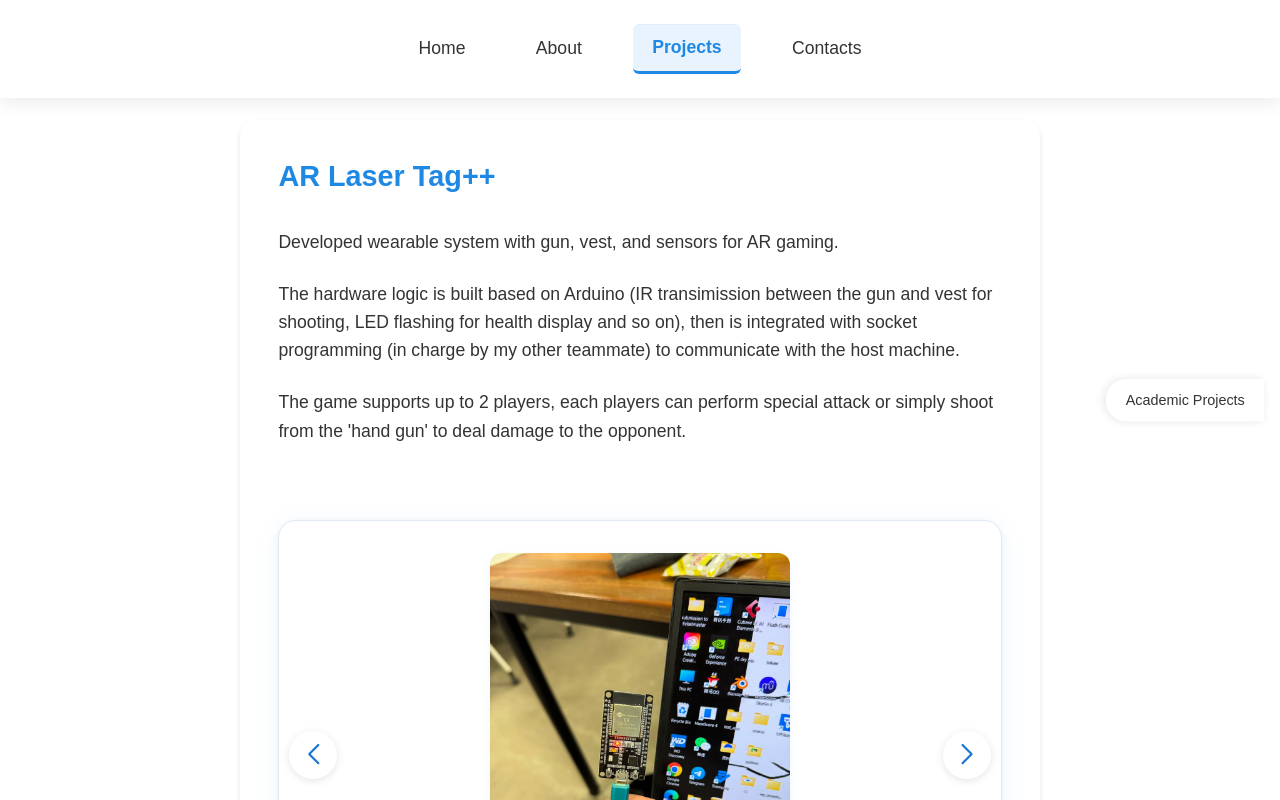
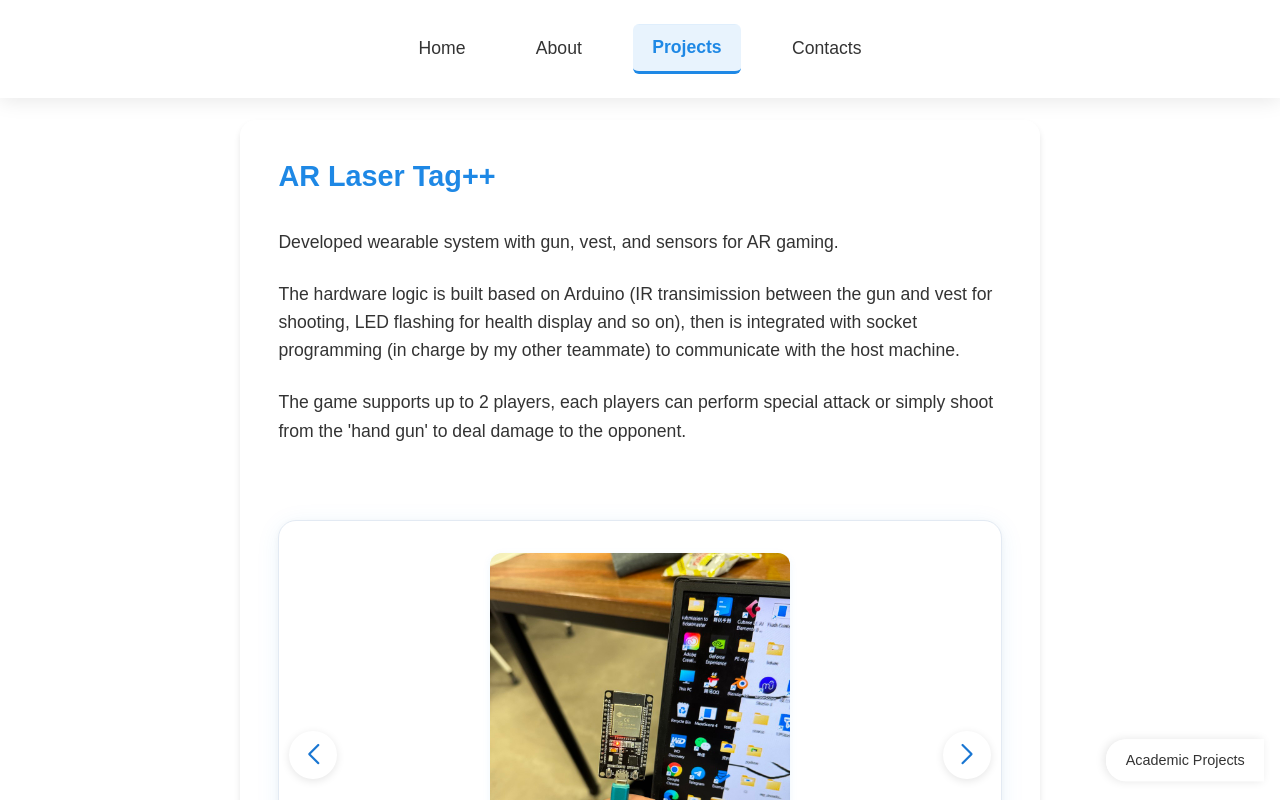
Before and after one commit to alexgoexercise/portfolio_node.js, a Next.js app: page /projects in a window 1280 px wide. Shown: the top 800 px of the page. Built offline with nearby package versions, Linux system fonts and the light colour scheme.

Commit message:
Adjusting position of switch button
Adjust the position of the switch button in project page

```diff
--- a/src/pages/Projects.css
+++ b/src/pages/Projects.css
@@ -229,7 +229,7 @@
   align-items: center;
   position: fixed;
   right: 0;
-  top: 50%;
+  top: 95%;
   transform: translateY(-50%);
   z-index: 1000;
   padding: 1rem;
```
